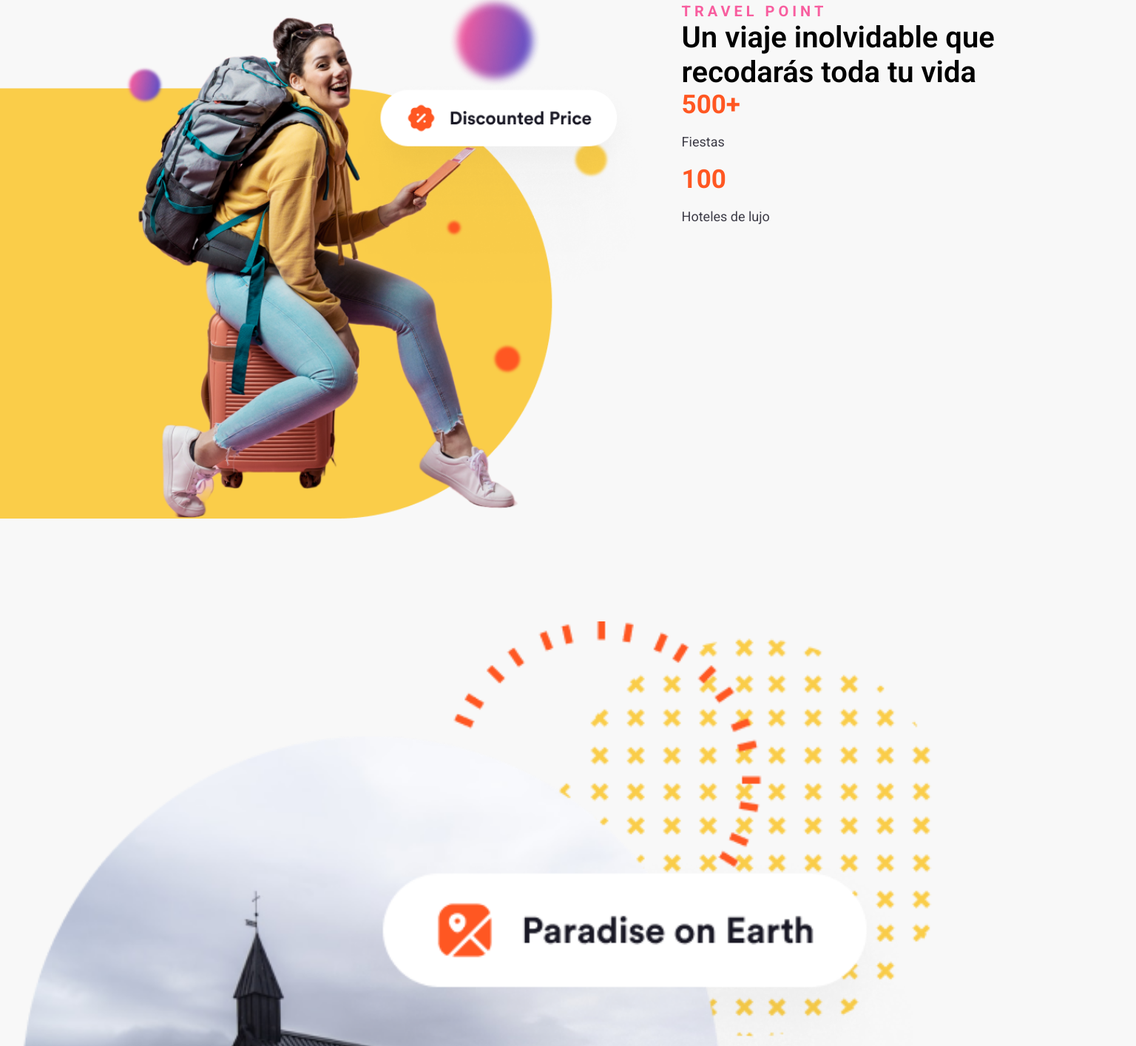
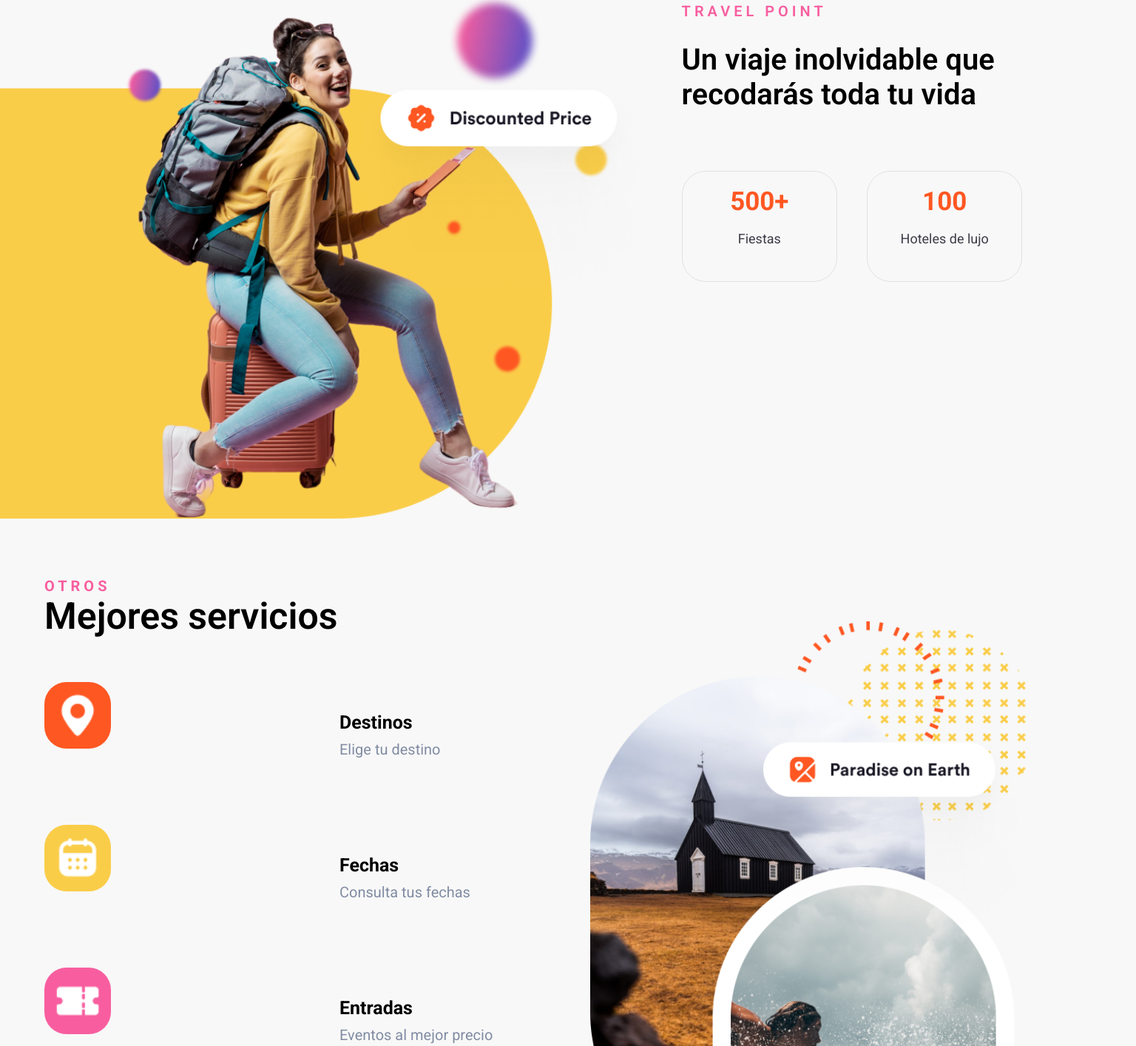
Before and after one commit to Susana-Gl/project-promo-55-module-1-team-1, a website built with Vite: page src/index.html in a window 1536 px wide. Shown: the part 1697-3111 px from the top of the page at 74% size. Built offline with nearby package versions, Linux system fonts and the light colour scheme.

Commit message:
surf desktop

```diff
--- a/src/partials/main.html
+++ b/src/partials/main.html
@@ -39,8 +39,10 @@
   <section class="girl-bag">
     <img class="girlbag-img" src=".\images\girlbag.png" alt="chica con mochila" />
     <div class="section-travel">
-      <h2 class="travel"> <span style="color:#F85E9F;">TRAVEL POINT</span></h2>
+      <span class="travel" style="color:#F85E9F;">TRAVEL POINT</span>
       <p class="subtitle-travel">Un viaje inolvidable que recodarás toda tu vida</p>
+
+      <div class="party-hotel" >
       <div class="party-number">
         <p class="text-500"> <span style="color:#ff5722;"><strong>500+</strong></span></p>
         <p class="party-text">Fiestas</p>
@@ -48,33 +50,41 @@
       <div class="hotel">
         <p class="text-100"><span style="color:#ff5722;"><strong>100</strong></span></p>
         <p class="hotel-text">Hoteles de lujo</p>
+        </div>
       </div>
     </div>
   </section>
 
+
   <section class="surf-container">
-    <img class="surf-img" src="./images/blacksurf.png" alt="iglesia y surf" />
+    <img class="surf-img" src="./images/blacksurf.png" alt="iglesia y surf"/>
+
+    <div class="desktop-surf" >
     <div class="other-container">
       <h2 class="other"><span style="color:#F85E9F;">OTROS</span></h2>
       <p class="service-text">Mejores servicios</p>
     </div>
 
     <div class="service-container">
-      <div class="landpoint">
-        <img class="serviceIcons" src="./images/ubicacion.png" alt="ubicación" />
+
+        <img class="service-icons" src="./images/ubicacion.png" alt="ubicación" />
+        <div class="landpoint">
         <p class="service-title">Destinos</p>
         <p class="service-subtitle">Elige tu destino</p>
       </div>
-      <div class="calendar">
-        <img class="serviceIcons" src="./images/calendario.png" alt="calendario" />
+
+        <img class="service-icons" src="./images/calendario.png" alt="calendario" />
+        <div class="calendar">
         <p class="service-title">Fechas</p>
         <p class="service-subtitle">Consulta tus fechas</p>
       </div>
-      <div class="ticket">
-        <img class="serviceIcons" src="./images/entrada.png" alt="entrada" />
+
+        <img class="service-icons" src="./images/entrada.png" alt="entrada"/>
+        <div class="ticket">
         <p class="service-title">Entradas</p>
         <p class="service-subtitle">Eventos al mejor precio</p>
       </div>
     </div>
+    </div>
   </section>
 </main>
--- a/src/scss/layout/_page.scss
+++ b/src/scss/layout/_page.scss
@@ -268,6 +268,73 @@
     text-align: left;
     letter-spacing: 5px;
     display: flex;
+    padding-bottom: 30px;
+    font-weight: 600;
+}
+
+.party-hotel {
+    display: flex;
+    gap: 40px;
+    padding: 80px 0 0 0px;
+
+}
+
+.party-number {
+    border: solid 1px rgba(25, 24, 37, 0.1);
+    padding: 20px 30px 20px 30px;
+    border-radius: 32px;
+    text-align: center;
+    width: 600px;
+    height: 150px;
+}
+
+.hotel {
+     border: solid 1px rgba(25, 24, 37, 0.1);
+    padding: 20px 30px 20px 30px;
+    border-radius: 32px;
+    text-align: center;
+    width: 600px;
+    height: 150px;
+}
+
+.surf-container {
+    display: flex;
+    flex-direction: row-reverse;
+}
+
+.surf-img {
+    width: 50%;
+}
+
+.desktop-surf {
+    width: 50%;
+}
+
+
+.service-container {
+    padding-left: 60px;
+    margin-bottom: 60px;
+    display: grid;
+    grid-template-columns: 1fr 1fr;
+    grid-template-rows: auto auto auto;
+    gap: 90px;
+}
+
+.service-text, .other {
+ text-align: left;
+ padding-left: 60px;
+}
+
+.service-icons {
+    border-radius: 30px;
+}
+
+.landpoint, .calendar, .ticket {
+    grid-column: 1/2;
+}
+
+.landpoint, .calendar, .ticket {
+    grid-column: 2/3;
 }
 
 
@@ -275,4 +342,7 @@
 
 
 
+
+
+
 }
```
